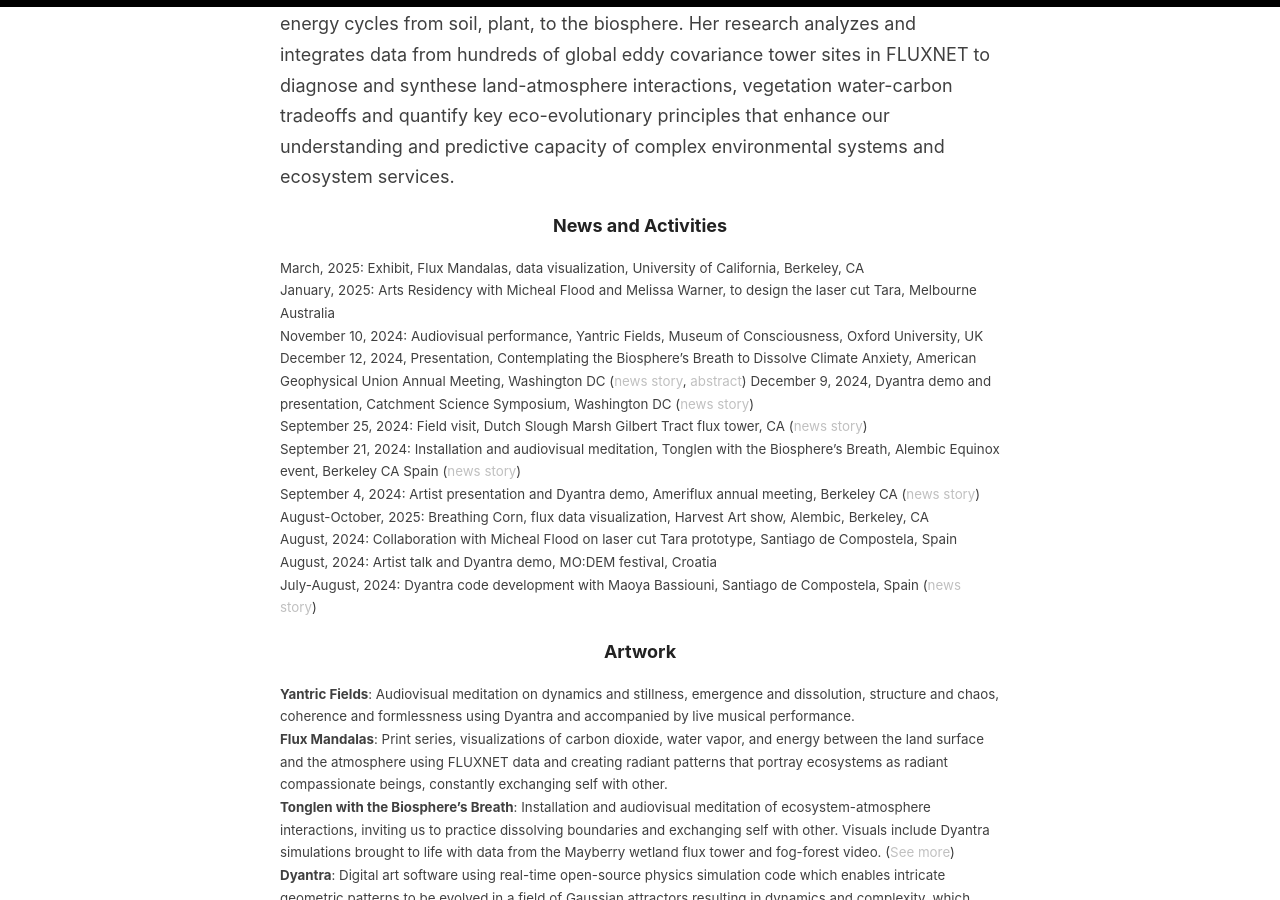
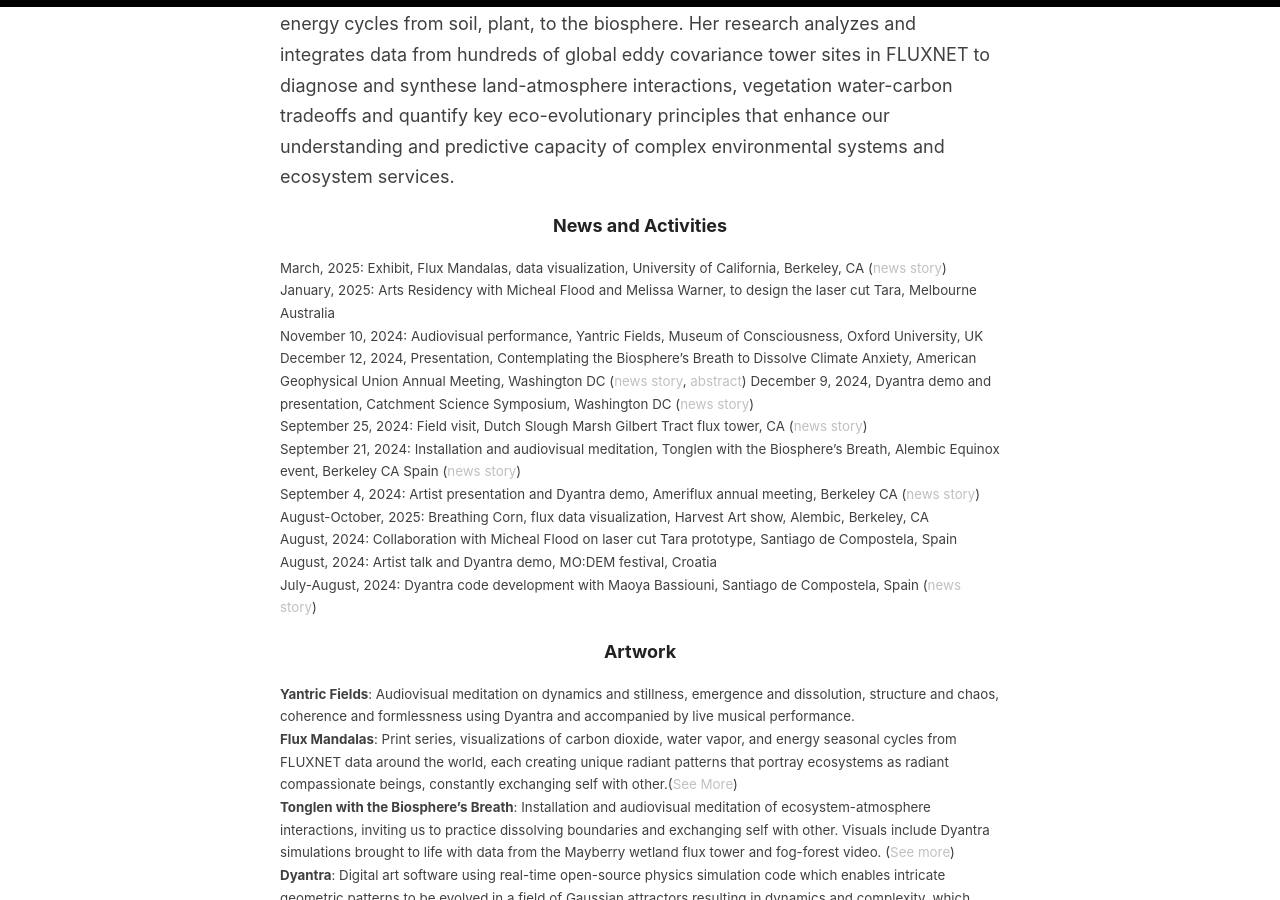
Before and after one commit to fluxnetart/fluxnetart.github.io, a Jekyll site: the page built from _posts/2024-10-08-David.md, in a window 1280 px wide and 900 px high, scrolled down 1932 px. Built offline with Jekyll 4.4.1, drawn with Linux system fonts in a browser that asks for light colours.

Commit message:
update text

```diff
--- a/_posts/2024-10-08-David.md
+++ b/_posts/2024-10-08-David.md
@@ -28,7 +28,7 @@ As an ecohydrologist, <a href="https://maoyab.github.io/">Maoya Bassiouni</a>’
 
 <figcaption>
 
-March, 2025: Exhibit, Flux Mandalas, data visualization, University of California, Berkeley, CA<br>
+March, 2025: Exhibit, Flux Mandalas, data visualization, University of California, Berkeley, CA (<a href="https://fluxnetart.github.io/Mandala/">news story</a>)<br>
 January, 2025: Arts Residency with Micheal Flood and Melissa Warner, to design the laser cut Tara, Melbourne Australia<br>
 November 10, 2024: Audiovisual performance, Yantric Fields, Museum of Consciousness, Oxford University, UK<br>
 December 12, 2024, Presentation, Contemplating the Biosphere’s Breath to Dissolve Climate Anxiety, American Geophysical Union Annual Meeting, Washington DC (<a href="https://fluxnetart.github.io/agumeeting/">news story</a>, <a href="https://agu.confex.com/agu/agu24/meetingapp.cgi/Paper/1619073">abstract</a>)
@@ -47,7 +47,7 @@ July-August, 2024: Dyantra code development with Maoya Bassiouni, Santiago de Co
 
 <figcaption>
 <b>Yantric Fields</b>: Audiovisual meditation on dynamics and stillness, emergence and dissolution, structure and chaos, coherence and formlessness using Dyantra and accompanied by live musical performance.<br>
-<b>Flux Mandalas</b>: Print series, visualizations of carbon dioxide, water vapor, and energy between the land surface and the atmosphere using FLUXNET data and creating radiant patterns that portray ecosystems as radiant compassionate beings, constantly exchanging self with other.<br>
+<b>Flux Mandalas</b>: Print series, visualizations of carbon dioxide, water vapor, and energy seasonal cycles from FLUXNET data around the world, each creating unique radiant patterns that portray ecosystems as radiant compassionate beings, constantly exchanging self with other.(<a href="https://fluxnetart.github.io/Mandala/">See More</a>)<br>
 <b>Tonglen with the Biosphere’s Breath</b>: Installation and audiovisual meditation of ecosystem-atmosphere interactions, inviting us to practice dissolving boundaries and exchanging self with other. Visuals include Dyantra simulations brought to life with data from the Mayberry wetland flux tower and fog-forest video. (<a href="https://fluxnetart.github.io/alembic/">See more</a>)<br>
 <b>Dyantra</b>: Digital art software using real-time open-source physics simulation code which enables intricate geometric patterns to be evolved in a field of Gaussian attractors resulting in dynamics and complexity, which follows an intrinsic vibrational rhythm reminiscent of breath. (<a href = "https://github.com/davidglo/dyantra">See more</a>) <br>
 </figcaption>
```
Also changed, not shown: _posts/2025-03-14-Mandala.md (+1 -1 lines).
